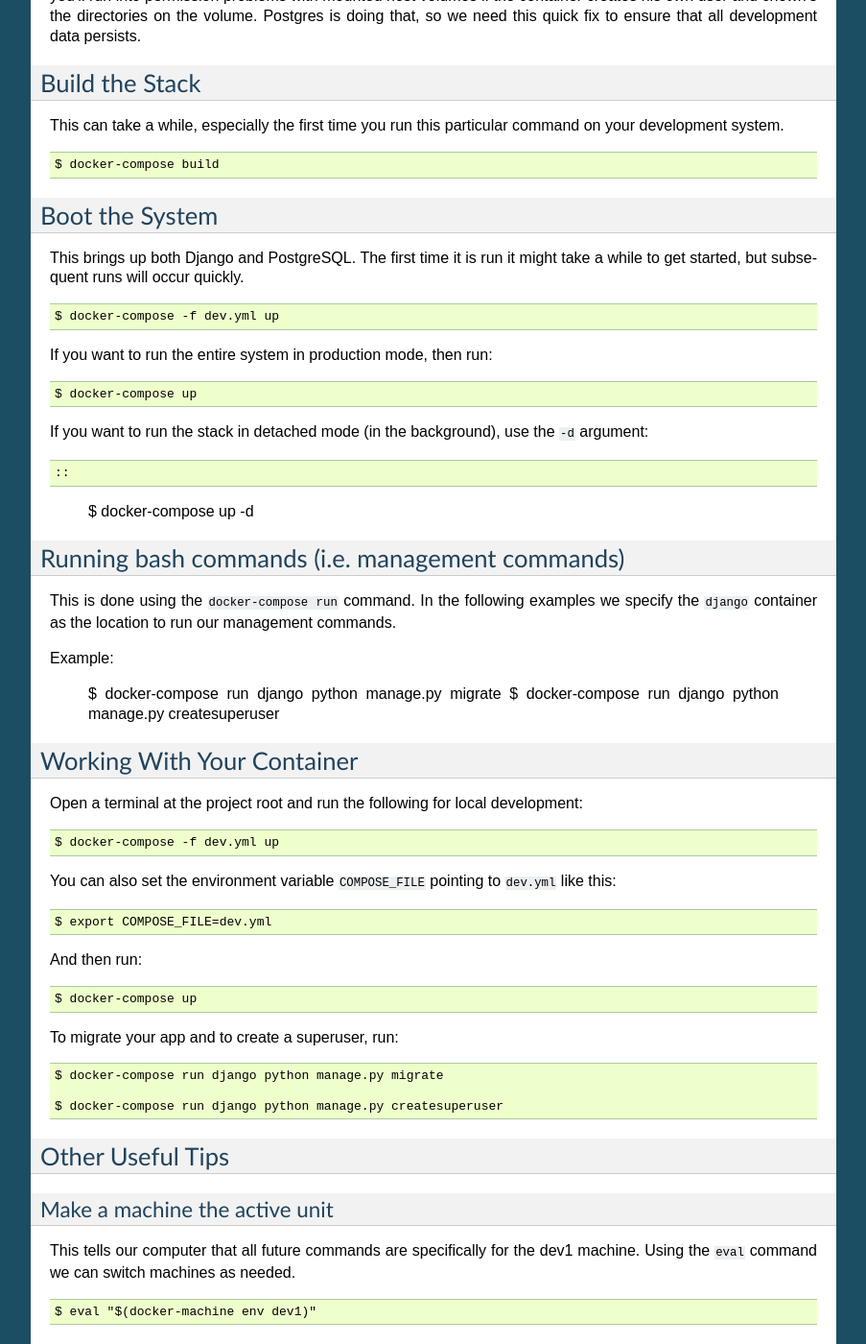
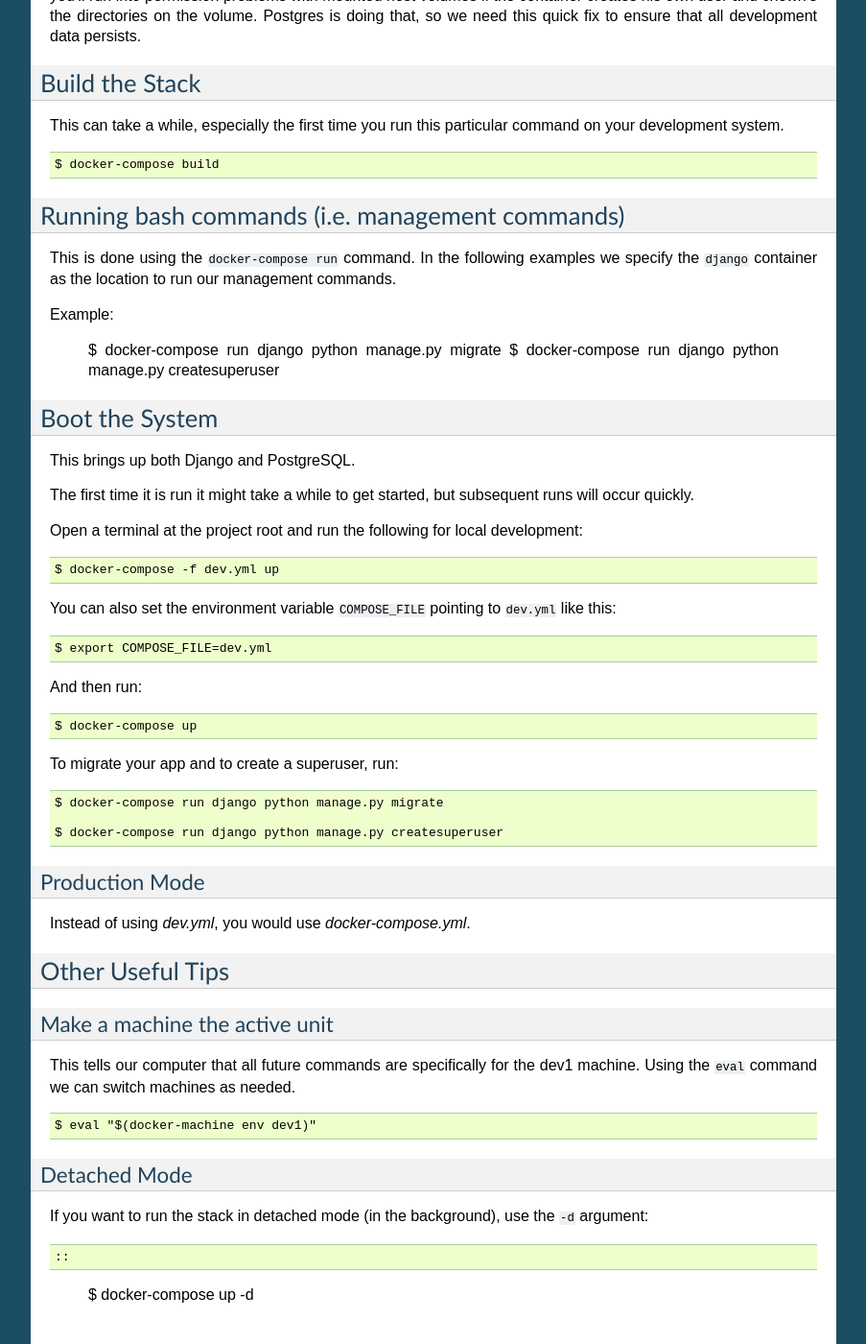
Before and after one commit to cookiecutter/cookiecutter-django, a Sphinx documentation site: the page built from docs/developing-locally-docker.rst, in a window 1280 px wide and 1400 px high, scrolled down 1030 px. Shown: the whole window at 96% size, without its empty margins (198-1101 px from the left). Built offline with Sphinx 7.4.7, drawn with Linux system fonts in a browser that asks for light colours; some of the changed text lies outside the part shown.

Commit message:
Simplify redundant parts of docker-compose instructions.

```diff
--- a/docs/developing-locally-docker.rst
+++ b/docs/developing-locally-docker.rst
@@ -75,28 +75,6 @@ on your development system.
 
     $ docker-compose build
 
-Boot the System
-------------------------------
-
-This brings up both Django and PostgreSQL. The first time it is run it might
-take a while to get started, but subsequent runs will occur quickly.
-
-::
-
-    $ docker-compose -f dev.yml up
-
-If you want to run the entire system in production mode, then run:
-
-::
-
-    $ docker-compose up
-
-If you want to run the stack in detached mode (in the background), use the ``-d`` argument::
-
-::
-
-    $ docker-compose up -d
-
 Running bash commands (i.e. management commands)
 ----------------------------------------------------
 
@@ -108,9 +86,13 @@ Example:
     $ docker-compose run django python manage.py migrate
     $ docker-compose run django python manage.py createsuperuser
 
+Boot the System
+---------------
 
-Working With Your Container
------------------------------
+This brings up both Django and PostgreSQL.
+
+The first time it is run it might take a while to get started, but subsequent
+runs will occur quickly.
 
 Open a terminal at the project root and run the following for local development::
 
@@ -130,6 +112,10 @@ To migrate your app and to create a superuser, run::
 
     $ docker-compose run django python manage.py createsuperuser
 
+Production Mode
+~~~~~~~~~~~~~~~~
+
+Instead of using `dev.yml`, you would use `docker-compose.yml`.
 
 Other Useful Tips
 ------------------
@@ -143,3 +129,12 @@ Using the ``eval`` command we can switch machines as needed.
 ::
 
     $ eval "$(docker-machine env dev1)"
+
+Detached Mode
+~~~~~~~~~~~~~
+
+If you want to run the stack in detached mode (in the background), use the ``-d`` argument::
+
+::
+
+    $ docker-compose up -d
```
